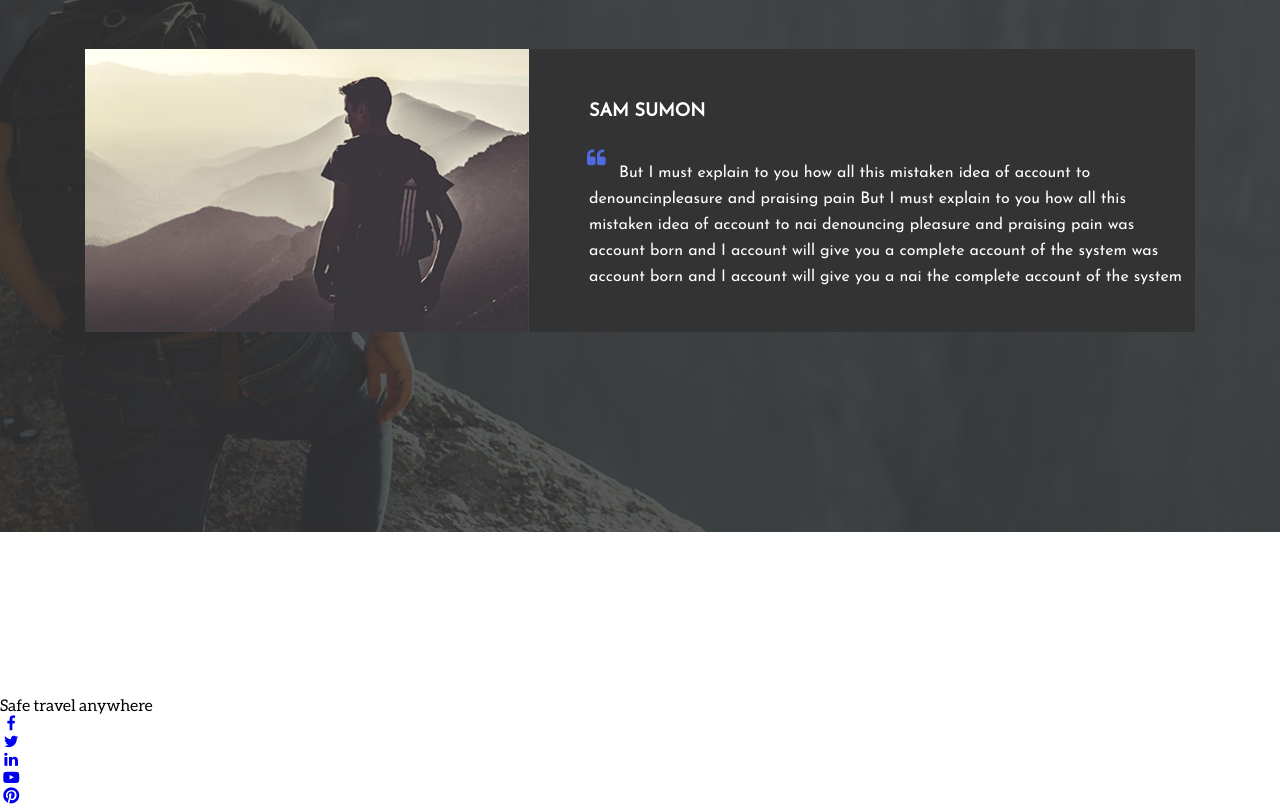
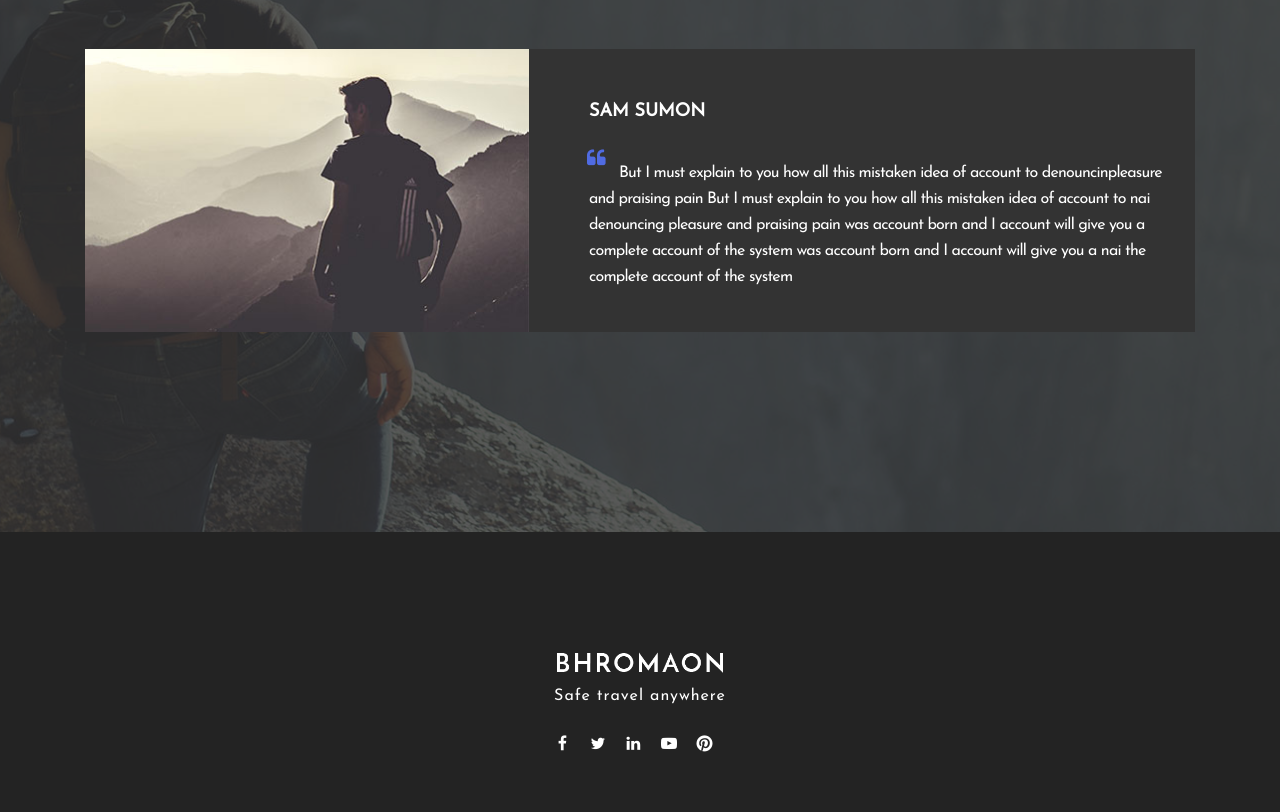
Before and after one commit to elenakosenchuk/exam_1, a plain HTML site: page index.html in a window 1280 px wide. Shown: the part 3328-4140 px from the top of the page. Drawn offline with Linux system fonts and the light colour scheme.

Commit message:
finished code

```diff
--- a/assets/css/style.scss
+++ b/assets/css/style.scss
@@ -132,8 +132,8 @@ img {
                 &:hover {
                     background-color: #496bfe;
                     .btn_search {
-                        width: 30px;
-                        height: 30px;
+                        width: 35px;
+                        height: 35px;
                     }
                 }
             }
@@ -389,8 +389,49 @@ img {
                 p {
                     line-height: 26px;
                     text-indent: 30px;
+                    letter-spacing: -0.8px;
                 }
             }
         }
     }
 }
+
+footer {
+    background-color: #232323;
+    padding: 120px 0 60px 0;
+    color: #fff;
+    .footer_content {
+        display: flex;
+        flex-direction: column;
+        justify-content: center;
+        align-items: center;
+        .footer_logo {
+            width: 15%;
+            margin-bottom: 10px;
+        }
+        .footer_text {
+            font-family: "Josefin Sans";
+            line-height: 26px;
+            letter-spacing: 1px;
+            margin-bottom: 25px;
+        }
+        .networks {
+            width: 16%;
+            .networks_list {
+                display: flex;
+                justify-content: space-between;
+                .networks_list-item {
+                    display: inline-block;
+                    width: 100%;
+                    a {
+                        color: #fff;
+                        width: 100%;
+                    &:hover {
+                        color: #5474fd;
+                    }
+                    }
+                }
+            }
+        }
+    }
+}
--- a/index.html
+++ b/index.html
@@ -39,6 +39,7 @@
             </nav>
         </div>
     </div>
+
     <main>
     <section class="choose">
         <div class="container choose_container">
@@ -106,18 +107,18 @@
     </section>
 </main>
 <footer>
-    <div class="footer_content">
+    <div class="container footer_content">
         <div class="footer_logo">
             <a href="#"><img src="assets/images/logo-header.png" alt="Logo picture"></a>
         </div>
         <div class="footer_text"><p>Safe travel anywhere</p></div>
         <div class="networks">
-            <ul>
-                <li><a href="#" target="_blank" rel="nofollow"><i class="demo-icon icon-facebook"></i></a></li>
-                <li><a href="#" target="_blank" rel="nofollow"><i class="demo-icon icon-twitter"></i></a></li>
-                <li><a href="#" target="_blank" rel="nofollow"><i class="demo-icon icon-linkedin"></i></a></li>
-                <li><a href="#" target="_blank" rel="nofollow"><i class="demo-icon icon-youtube-play"></i></a></li>
-                <li><a href="#" target="_blank" rel="nofollow"><i class="demo-icon icon-pinterest"></i></a></li>
+            <ul class="networks_list">
+                <li class="networks_list-item"><a href="#" target="_blank" rel="nofollow"><i class="demo-icon icon-facebook"></i></a></li>
+                <li class="networks_list-item"><a href="#" target="_blank" rel="nofollow"><i class="demo-icon icon-twitter"></i></a></li>
+                <li class="networks_list-item"><a href="#" target="_blank" rel="nofollow"><i class="demo-icon icon-linkedin"></i></a></li>
+                <li class="networks_list-item"><a href="#" target="_blank" rel="nofollow"><i class="demo-icon icon-youtube-play"></i></a></li>
+                <li class="networks_list-item"><a href="#" target="_blank" rel="nofollow"><i class="demo-icon icon-pinterest"></i></a></li>
             </ul>
         </div>
     </div>
```
Also changed, not shown: assets/css/style.css, assets/css/style.min.css.
